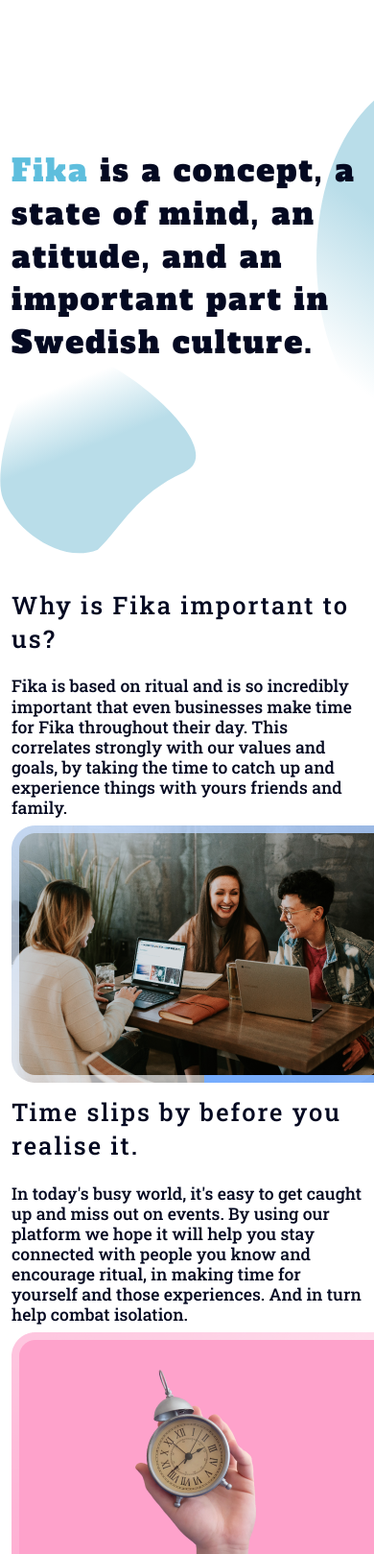
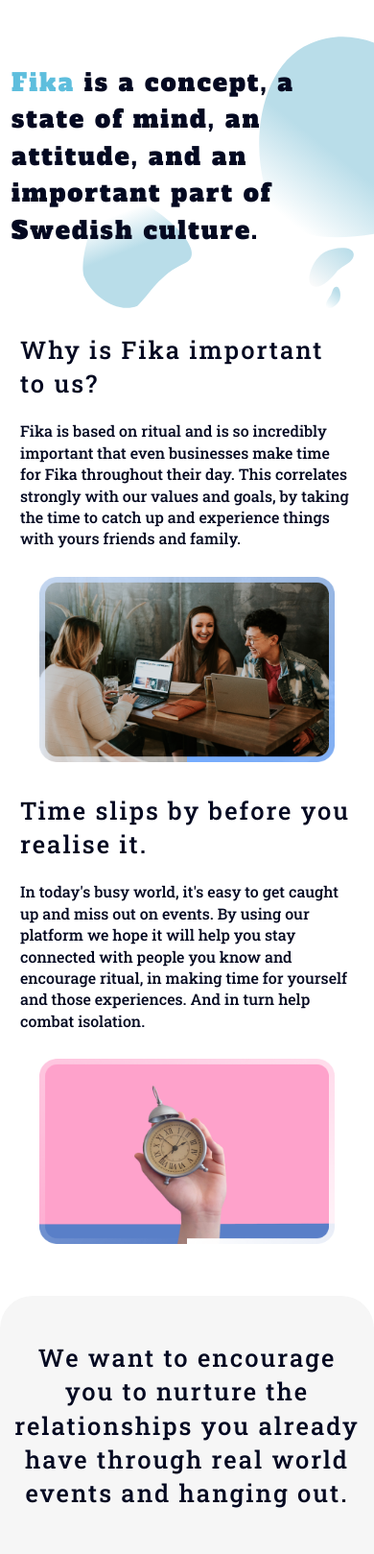
Before and after one commit to tindyc/Fika, a Django app: page /about/ in a window 390 px wide; the page is wider, and only the part inside the window is pictured. Shown: the part 63-1682 px from the top of that part at 96% size. Run offline with Django 4.2, Linux system fonts and the light colour scheme.

Commit message:
Hot-fix mobile responsiveness for about page

```diff
--- a/home/static/home/css/main.css
+++ b/home/static/home/css/main.css
@@ -15,6 +15,10 @@ h1 span {
 
 .btn-icon {
     margin-right: 8px;
+}
+
+.row{
+    margin:0;
 }
 
 /*Styles for mobile first approach - up to screen-size 700px */
@@ -225,26 +229,26 @@ footer {
     color: #ffffff;
 }
 
-/*Styles for User Auth Pages */
+/* About us Styles */
 
-/*Login Page, Register Page & Password Reset Styles */
+.about-hero-content {
+    margin: 55px 0;
+    padding: 12px;
+}
 
-.login-container, .reset-container{
+.about-hero-content h1{
+    font-size: 1.6rem;
+    line-height: 2.4rem;
+}
+
+.about-hero-container {
     position: relative;
     overflow: hidden;
     max-width: 100%;
-    padding:34px 0;
-    height: 500px;
+    padding: 0;
 }
 
-.register-container{
-    position: relative;
-    overflow: hidden;
-    max-width: 100%;
-    padding:34px 0;
-}
-
-.login-container::before, .register-container::before, .reset-container::before {
+.about-hero-container::before {
     content: "";
     position: absolute;
     background: url("../images/hero-bg.svg") no-repeat center center/cover;
@@ -254,33 +258,116 @@ footer {
     z-index: -1;
 }
 
-.submit-btn{
+.about-us,.about-col{
+    padding:0;
+}
+
+.about-container{
+    padding: 0 21px;
+}
+
+.dev-team-container {
+    margin-top: 34px;
+    border-radius: 34px 34px 0 0;
+    padding: 34px 0;
+    max-width: 100%;
+    background-color: #f6f6f6;
+}
+
+.team h2{
+    padding: 13px;
+}
+
+.about-images {
+    padding: 20px;
+}
+
+.text-left {
+    font-size: 1rem;
+    line-height: 1.4rem;
+}
+
+.team {
+    padding: 55px 0;
+}
+
+.profile-card{
+    margin-top:34px;
+}
+
+.team h3.font-weight-bold {
+    padding-bottom: 30px;
+}
+
+.team img {
+    overflow: hidden;
+    -webkit-border-radius: 50px;
+    -moz-border-radius: 50px;
+    border-radius: 50px;
+    width: 90px;
+    height: 90px;
+    background-size: 90px 0px;
+}
+
+/*Styles for User Auth Pages */
+
+/*Login Page, Register Page & Password Reset Styles */
+
+.login-container,
+.reset-container {
+    position: relative;
+    overflow: hidden;
+    max-width: 100%;
+    padding: 34px 0;
+    height: 500px;
+}
+
+.register-container {
+    position: relative;
+    overflow: hidden;
+    max-width: 100%;
+    padding: 34px 0;
+}
+
+.login-container::before,
+.register-container::before,
+.reset-container::before {
+    content: "";
+    position: absolute;
+    background: url("../images/hero-bg.svg") no-repeat center center/cover;
+    width: 100%;
+    max-width: 100%;
+    height: 100%;
+    z-index: -1;
+}
+
+.submit-btn {
     color: #ffffff;
     background-color: #5ebedd;
 }
 
-.submit-btn:hover{
+.submit-btn:hover {
     color: #ffffff;
     background-color: #040921;
 }
 
-.reset-pw-link, .reset-pw-links a{
+.reset-pw-link,
+.reset-pw-links a {
     display: block;
     margin-top: 13px;
     text-decoration: none;
-    color:#509bb4;
+    color: #509bb4;
 }
 
-.reset-pw-link:hover{
-    color:#040921;
+.reset-pw-link:hover {
+    color: #040921;
 }
 
-
-.register-form-wrapper{
+.register-form-wrapper {
     padding: 0 13px;
 }
 
-.register-form label{
+.register-form label {
     margin-bottom: 0.5rem;
 }
 
--- a/home/templates/home/about.html
+++ b/home/templates/home/about.html
@@ -78,10 +78,10 @@
 {% block content %}
 
 <!--Hero Section starts here-->
-<section class="hero-container container-fluid">
-    <div class="hero-content">
+<section class="about-hero-container container-fluid">
+    <div class="about-hero-content">
         <h1>
-            <span>Fika</span> is a concept, a state of mind, an atitude, and an important part in Swedish culture.
+            <span>Fika</span> is a concept, a state of mind, an attitude, and an important part of Swedish culture.
         </h1>
     </div>
 </section>
@@ -89,7 +89,7 @@
 <!--About us section starts here-->
 <section class="about-us container-fluid">
     <div class="about-container row">
-        <div class="col-md-6">
+        <div class="about-col d-flex flex-column justify-content-center  col-sm-12 col-md-6">
             <h2>
                 Why is Fika important to us?
             </h2>
@@ -99,12 +99,13 @@
                 and experience things with yours friends and family.
             </h3>
         </div>
-        <div class="col-md-6">
-            <img src="../../static/home/images/friends-and-family.png" class="about-images"
+        <div class="about-col d-flex justify-content-center col-sm-12 col-md-6">
+            <img src="../../static/home/images/friends-and-family.png" height="233" width="350" class="about-images"
                 alt="image of friends and family">
         </div>
-
-        <div class="col-md-6">
+    </div>
+    <div class="about-container row">
+        <div class="about-col d-flex flex-column justify-content-center col-sm-12 col-md-6">
             <h2>
                 Time slips by before you realise it.
             </h2>
@@ -114,23 +115,27 @@
                 and those experiences. And in turn help combat isolation.
             </h3>
         </div>
-        <div class="col-md-6">
-            <img src="../../static/home/images/time.png" class="about-images" alt="image of clock">
+        <div class="about-col d-flex justify-content-center col-sm-12 col-md-6">
+            <img src="../../static/home/images/time.png" height="233" width="350" class="about-images"
+                alt="image of clock">
         </div>
     </div>
+</section>
 
+<!--Dev Team section-->
+<section class="dev-team-container container-fluid">
 
-    <!--Dev Team section-->
-    <div class="dev-team">
-        <div class="row">
-           <div class="team-container text-center">
-            <h2>We want to encourage you to nurture the relationships you already have through real world events and hanging out.</h2>
-           </div>
-
-           <div class="team-container team text-center">
+    <div class="row">
+        <div class="team-container text-center">
+            <h2>We want to encourage you to nurture the relationships you already have through real world events and
+                hanging out.</h2>
+        </div>
+    </div>
+    <div class="row">
+        <div class="team text-center">
             <h3 class="font-weight-bold">Fika's Developer Team</h3>
             <div class="row">
-                <div class="col-lg">
+                <div class="col-lg col-md-4 col-sm-12">
                     <div class="profile-card">
                         <img src="https://ca.slack-edge.com/T0L30B202-U02P0L2LCF3-bad8a660d5f4-512"
                             class="profile-card-img-top" alt="...">
@@ -141,7 +146,7 @@
                     </div>
                 </div>
 
-                <div class="col-lg">
+                <div class="col-lg col-md-4 col-sm-12">
                     <div class="profile-card">
                         <img src="https://ca.slack-edge.com/T0L30B202-U02NQ092JG3-b65635457959-512"
                             class="profile-card-img-top" alt="...">
@@ -152,7 +157,7 @@
                     </div>
                 </div>
 
-                <div class="col-lg">
+                <div class="col-lg col-md-4 col-sm-12">
                     <div class="profile-card">
                         <img src="https://ca.slack-edge.com/T0L30B202-U036LAJSUKA-b435ea70e0bb-192"
                             class="profile-card-img-top" alt="...">
@@ -163,7 +168,7 @@
                     </div>
                 </div>
 
-                <div class="col-lg">
+                <div class="col-lg col-md-6 col-sm-12">
                     <div class="profile-card">
                         <img src="https://ca.slack-edge.com/T0L30B202-UR3L41L9E-770f10cf5a4a-512"
                             class="profile-card-img-top" alt="...">
@@ -174,7 +179,7 @@
                     </div>
                 </div>
 
-                <div class="col-lg">
+                <div class="col-lg col-md-6 col-sm-12">
                     <div class="profile-card">
                         <img src="https://ca.slack-edge.com/T0L30B202-UQ1TS27HN-1ff071e18e36-512"
                             class="profile-card-img-top" alt="...">
@@ -184,7 +189,10 @@
                         </div>
                     </div>
                 </div>
+            </div>
+        </div>
     </div>
+
 </section>
 
 <!--Footer starts here -->
```
Also changed, not shown: other parts of home/static/home/css/main.css (+42 -38 lines).
